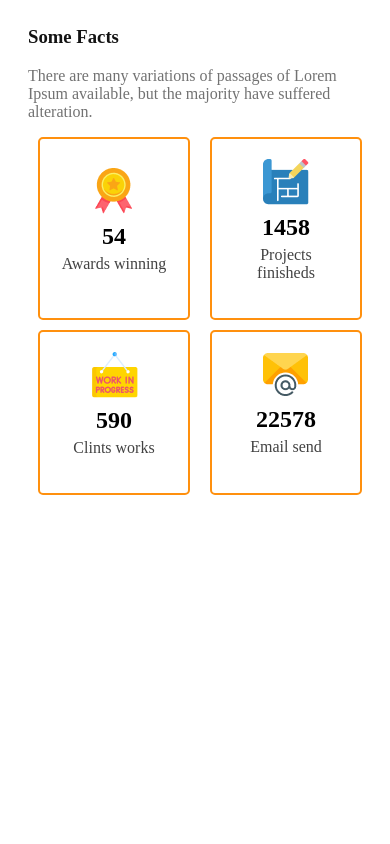
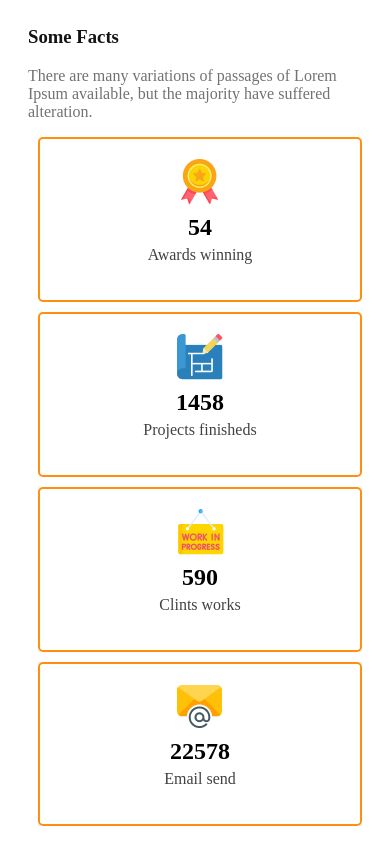
Before and after one commit to mahfuzurrahman92/g3-architects-website, a plain HTML site: page index.html in a window 390 px wide. Shown: the part 2428-3272 px from the top of the page. Before the commit the page ends 2941 px from the top, so only its background shows below. Drawn offline with Linux system fonts and the light colour scheme.

Commit message:
fact responsive

```diff
--- a/styles/style.css
+++ b/styles/style.css
@@ -150,11 +150,10 @@
         display: grid;
         grid-template-columns: repeat(2,1fr);
     }
-    .team-image{
+    .team-image ,
+    .facts-cards{
         grid-template-columns: repeat(1,1fr);
     }
-     .facts-cards{
-        grid-template-columns: repeat(2,1fr);
-     }
+
 
 }
```
